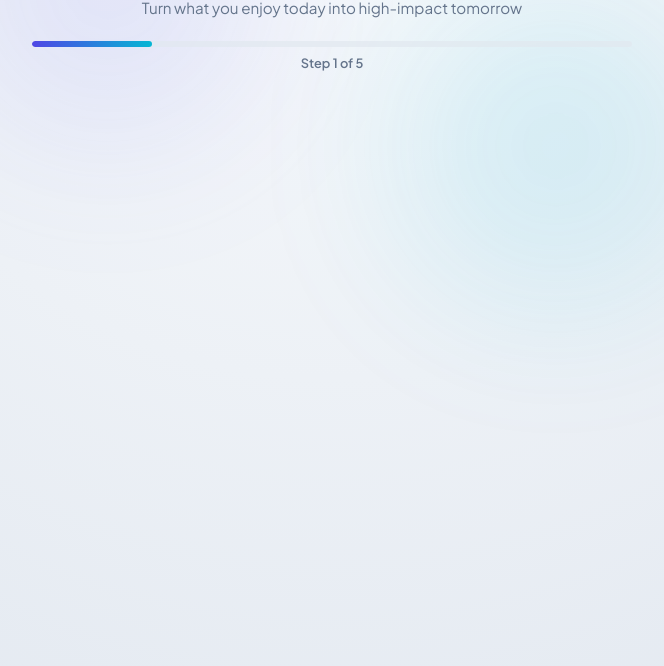
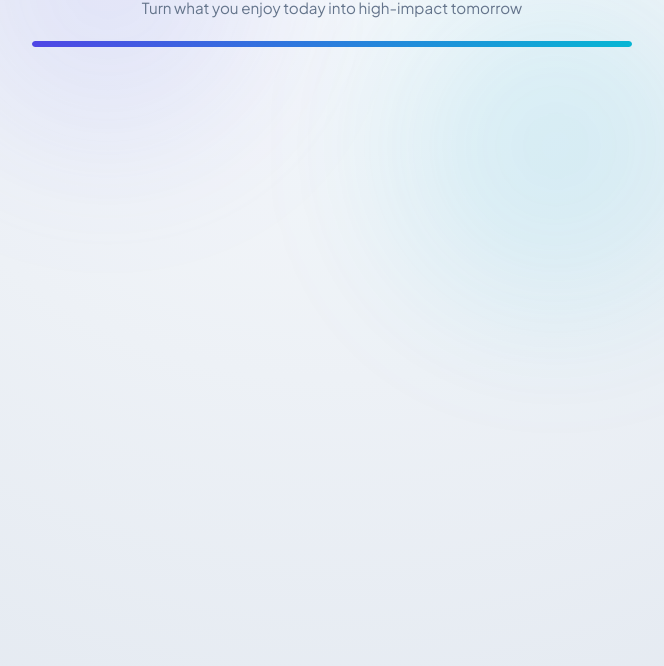
Before and after one commit to ranichinthabathini-byte/ai-career-agent, a website: page index.html in a window 1280 px wide. Shown: the part 134-800 px from the top of the page, without its empty margins (308-972 px from the left). Drawn offline with Linux system fonts and the light colour scheme.

```diff
--- a/index.html
+++ b/index.html
@@ -22,10 +22,9 @@
       <h1>AI Career Agent</h1>
       <p class="subtitle">Turn what you enjoy today into high-impact tomorrow</p>
 
-      <div class="progress-track">
-        <div class="progress-bar" id="progress-bar" style="width: 20%;"></div>
-      </div>
-      <p id="progress-indicator">Step 1 of 5</p>
+    <div class="progress-track">
+      <div class="progress-bar" id="progress-bar"></div>
+    </div>
     </header>
 
     <main id="card-container">
```
